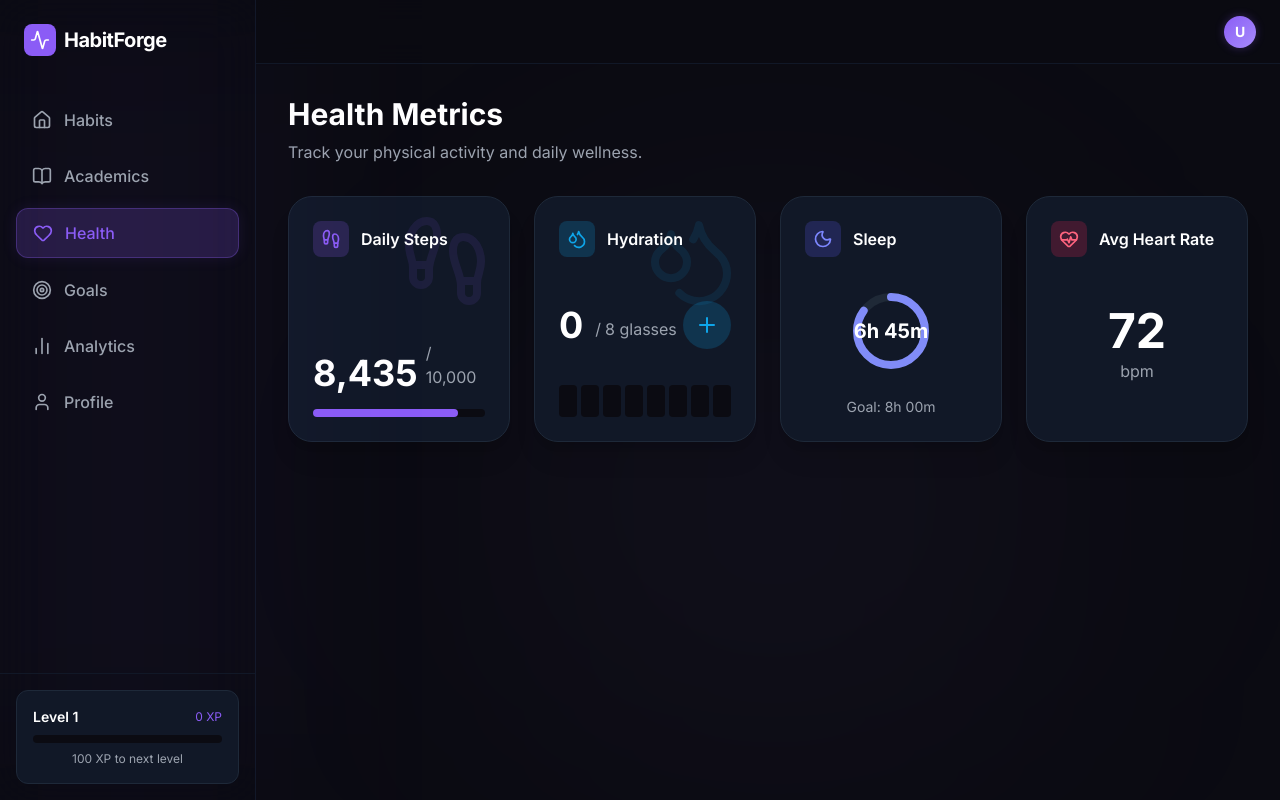
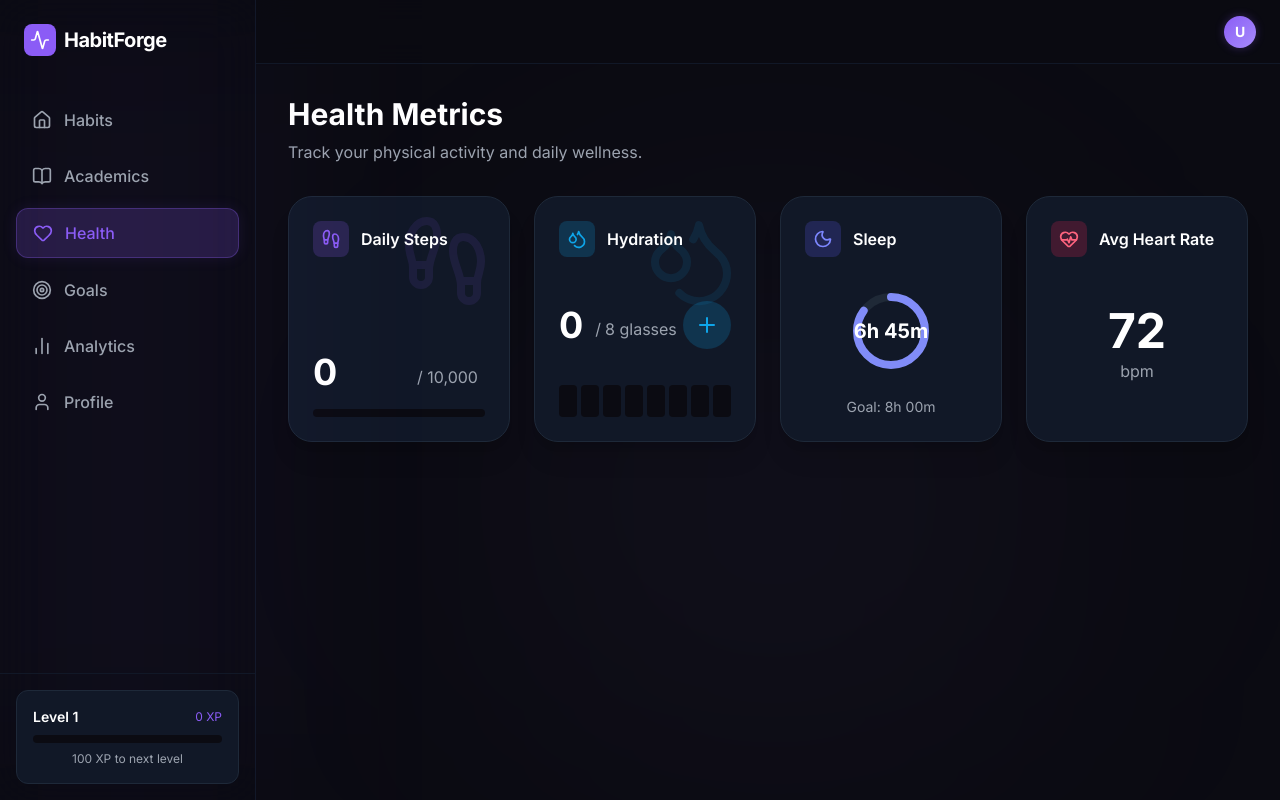
Before and after one commit to 00000-cell/HabitForge, a React (Vite) app: page /dashboard/health in a window 1280 px wide. Built offline with nearby package versions, Linux system fonts and the light colour scheme; no server answers.

Commit message:
Fix: Remove auto-increasing mock data and add recommended habits

```diff
--- a/src/pages/Dashboard/Habits.tsx
+++ b/src/pages/Dashboard/Habits.tsx
@@ -252,9 +252,24 @@ export default function Habits() {
             </motion.div>
           ))}
 
-          {habits.length === 0 && (
+          {habits.length === 0 && !isAdding && (
             <div className="text-center py-12 text-muted">
-              <p>No habits yet. Start building your routine!</p>
+              <p className="mb-6">No habits yet. Start building your routine!</p>
+              <div className="flex flex-wrap justify-center gap-3">
+                {['Morning Workout', 'Read 20 pages', 'Drink 2L Water', 'Meditate 10m', 'Code 1hr'].map(rec => (
+                  <button
+                    key={rec}
+                    onClick={() => {
+                      setNewHabitTitle(rec);
+                      setIsAdding(true);
+                      setMultiSelectDates([selectedDateStr]);
+                    }}
+                    className="px-4 py-2 rounded-full border border-gray-700 bg-background hover:border-primary hover:text-primary transition-colors text-sm"
+                  >
+                    + {rec}
+                  </button>
+                ))}
+              </div>
             </div>
           )}
         </div>
--- a/src/pages/Dashboard/Health.tsx
+++ b/src/pages/Dashboard/Health.tsx
@@ -6,7 +6,7 @@ import ProgressRing from '../../components/ProgressRing';
 
 export default function Health() {
   const { addXp, triggerConfetti } = useAppContext();
-  const [steps, setSteps] = useState(8432);
+  const [steps, setSteps] = useState(0);
   const goalSteps = 10000;
 
   const [waterGlasses, setWaterGlasses] = useState(0);
@@ -28,21 +28,10 @@ export default function Health() {
       .catch(err => console.error(err));
   }, []);
 
-  // Simulate step counting
-  useEffect(() => {
-    const interval = setInterval(() => {
-      setSteps(s => Math.min(s + Math.floor(Math.random() * 5), goalSteps));
-    }, 5000);
-    return () => clearInterval(interval);
-  }, []);
-
-  // Simulate water reminder every 30 seconds for demo purposes
-  useEffect(() => {
-    const interval = setInterval(() => {
-      setShowWaterReminder(true);
-    }, 30000);
-    return () => clearInterval(interval);
-  }, []);
+  const handleStepsChange = (e: React.ChangeEvent<HTMLInputElement>) => {
+    const val = parseInt(e.target.value);
+    if (!isNaN(val)) setSteps(val);
+  };
 
   const handleAddWater = async () => {
     const newAmount = waterGlasses + 1;
@@ -132,8 +121,13 @@ export default function Health() {
               <h3 className="font-semibold text-white">Daily Steps</h3>
             </div>
             <div>
-              <div className="flex items-end gap-2 mb-2">
-                <span className="text-4xl font-bold text-white">{steps.toLocaleString()}</span>
+              <div className="flex items-end gap-2 mb-2 group/edit cursor-pointer">
+                <input
+                  type="number"
+                  value={steps}
+                  onChange={handleStepsChange}
+                  className="w-24 bg-transparent text-4xl font-bold text-white border-b border-transparent focus:border-primary outline-none transition-colors"
+                />
                 <span className="text-muted mb-1">/ {goalSteps.toLocaleString()}</span>
               </div>
               <div className="w-full bg-background rounded-full h-2 mt-4">
```
Also changed, not shown: 83 other files (tests, documents, lock files or other folders).
